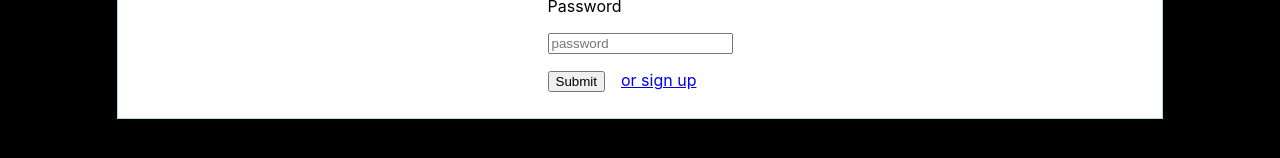
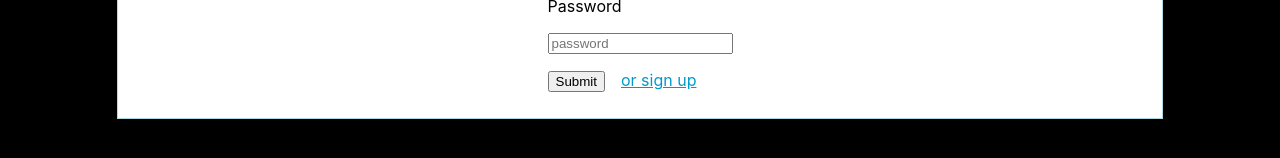
Before and after one commit to MikeRhoden/pickem-react, a React (Create React App) app: page / in a window 1280 px wide. Shown: the part 238-396 px from the top of the page. Built offline with nearby package versions, Linux system fonts and the light colour scheme.

Commit message:
changed a to button in login component

```diff
--- a/src/components/Login/Login.css
+++ b/src/components/Login/Login.css
@@ -22,3 +22,40 @@
     padding: 0;
     font-size:.8em
 }
+
+.toggleLogin {
+    align-items: normal;
+    background-color: rgba(0,0,0,0);
+    border-color: rgb(0, 0, 238);
+    border-style: none;
+    box-shadow: none;
+    box-sizing: content-box;
+    color: #0099CC;
+    cursor: pointer;
+    display: inline;
+    font: inherit;
+    height: auto;
+    padding: 0;
+    perspective-origin: 0 0;
+    text-align: start;
+    text-decoration: underline;
+    transform-origin: 0 0;
+    width: auto;
+    -moz-appearance: none;
+    -webkit-logical-height: 1em; /* Chrome ignores auto, so we have to use this hack to set the correct height  */
+    -webkit-logical-width: auto; /* Chrome ignores auto, but here for completeness */
+  }
+
+  /* Mozilla uses a pseudo-element to show focus on buttons, */
+  /* but anchors are highlighted via the focus pseudo-class. */
+
+  @supports (-moz-appearance:none) { /* Mozilla-only */
+    button.toggleLogin::-moz-focus-inner { /* reset any predefined properties */
+      border: none;
+      padding: 0;
+    }
+    button.toggleLogin:focus { /* add outline to focus pseudo-class */
+      outline-style: dotted;
+      outline-width: thin;
+    }
+  }
--- a/src/components/Login/Login.js
+++ b/src/components/Login/Login.js
@@ -181,7 +181,10 @@ export default function Login({setToken}) {
                     </label>
                     <p>
                         <button type="submit">Submit</button>
-                        <a href="#" onClick={handleLoginClick} style={{display: 'inline', marginLeft: '1em'}}>back to log in</a>
+                        <button
+                            className="toggleLogin"
+                            onClick={handleLoginClick}
+                            style={{display: 'inline', marginLeft: '1em'}}>back to log in</button>
                     </p>
                 </form>
                 <div className="login-error" style={errorStyle}>
@@ -211,7 +214,10 @@ export default function Login({setToken}) {
                     </label>
                     <p>
                         <button type="submit" name="submit">Submit</button>
-                        <a href="#" onClick={handleSignUpClick} style={{display: 'inline', marginLeft: '1em'}}>or sign up</a>
+                        <button
+                            className="toggleLogin"
+                            onClick={handleSignUpClick}
+                            style={{display: 'inline', marginLeft: '1em'}}>or sign up</button>
                     </p>
                 </form>
                 <div className="login-error" style={errorStyle}>
--- a/src/components/Proposition/Proposition.css
+++ b/src/components/Proposition/Proposition.css
@@ -96,11 +96,11 @@
   /* but anchors are highlighted via the focus pseudo-class. */
 
   @supports (-moz-appearance:none) { /* Mozilla-only */
-    button::-moz-focus-inner { /* reset any predefined properties */
+    button.reset::-moz-focus-inner { /* reset any predefined properties */
       border: none;
       padding: 0;
     }
-    button:focus { /* add outline to focus pseudo-class */
+    button.reset:focus { /* add outline to focus pseudo-class */
       outline-style: dotted;
       outline-width: thin;
     }
```
